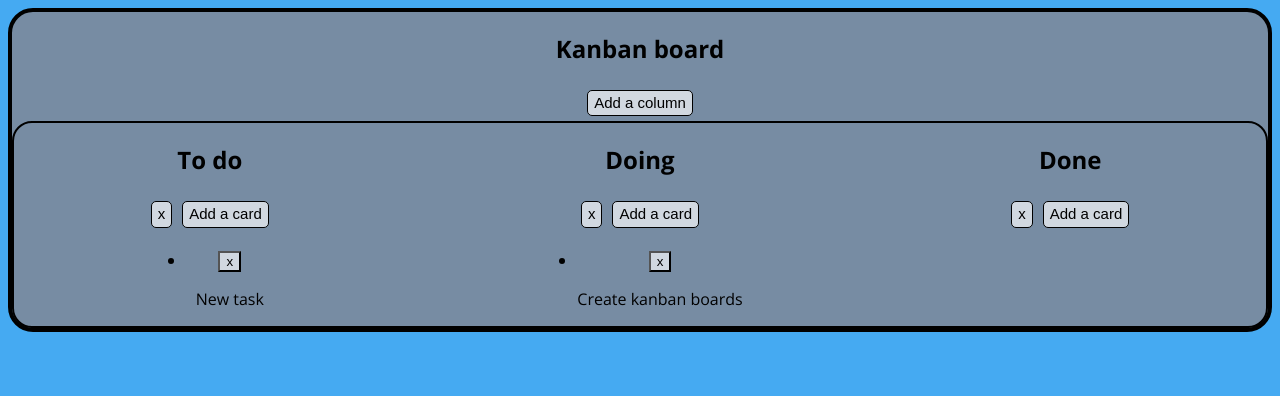
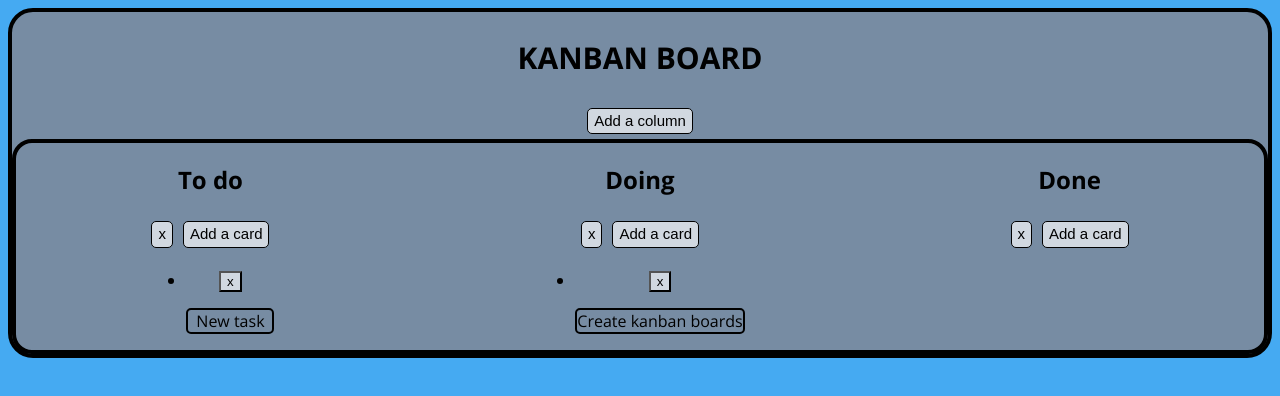
Before and after one commit to maciekmacku/Kanban, a plain HTML site: page index.html in a window 1280 px wide. Drawn offline with nearby package versions, Linux system fonts and the light colour scheme.

Commit message:
added styles, fixed scripts

```diff
--- a/js/script.js
+++ b/js/script.js
@@ -76,7 +76,7 @@ function Card(description) {
 			return $card;
 		}
 	}
-Card.prototype = {  // delete method
+	Card.prototype = { 	 // delete method
 				removeCard: function () {
 				this.$element.remove();
 				}
--- a/sass/style.scss
+++ b/sass/style.scss
@@ -27,14 +27,16 @@ body {
 	margin: 0 auto;
 
 }
-.h1 {
+.board h1 {
+	font-size: 30px;
+	text-transform: uppercase;
 	font-weight: 800;
 }
 .row {
 	display: flex;
 	flex-wrap: wrap;
 	justify-content: space-around;
-	border: 2px solid black;
+	border: 4px solid black;
 	border-radius: 20px;
 }
 .btn:hover {
@@ -58,3 +60,7 @@ body {
 .btn-delete:hover {
 	background: $btn-delete-hover-color;
 }
+.card-description {
+	border: 2px solid black;
+	border-radius: 5px;
+}
```
Also changed, not shown: css/style.css, 1 other file. Lines whose indentation alone changed are shown as unchanged.
